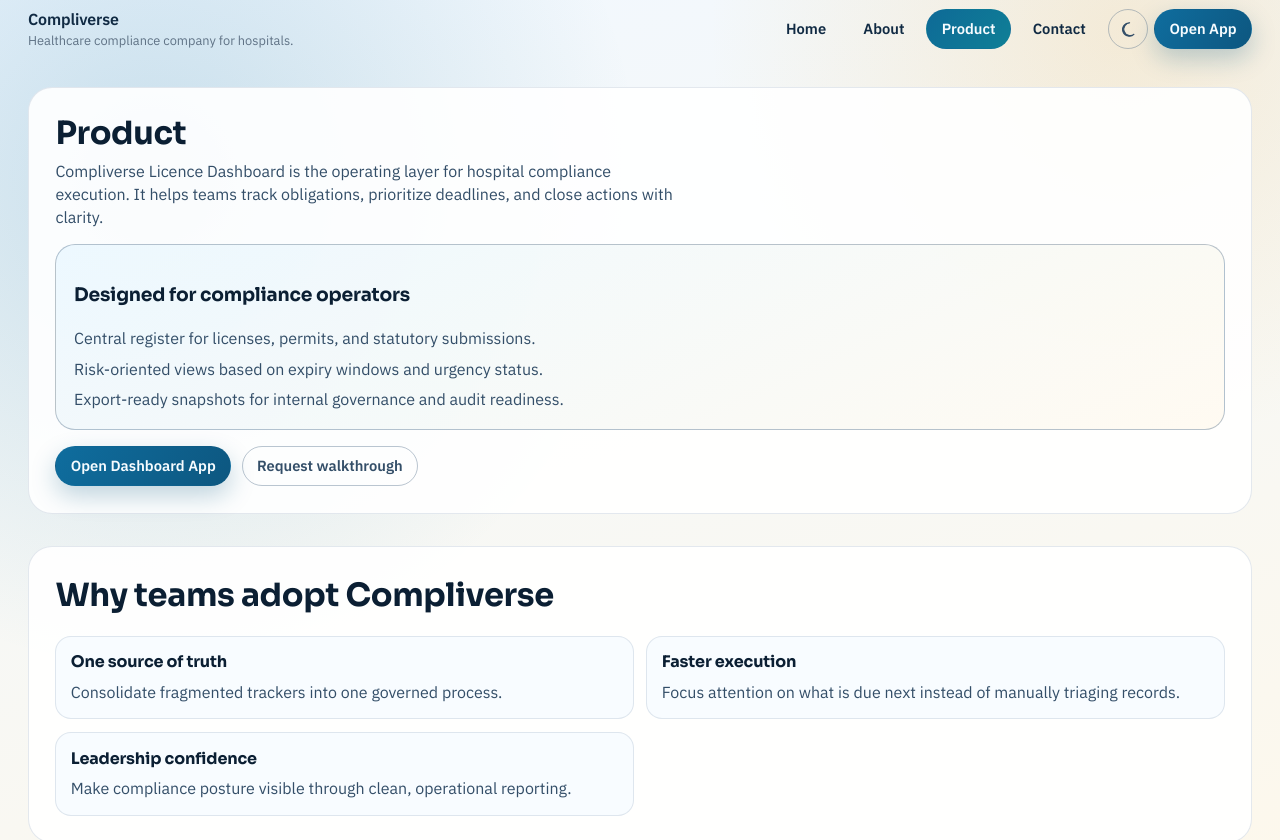
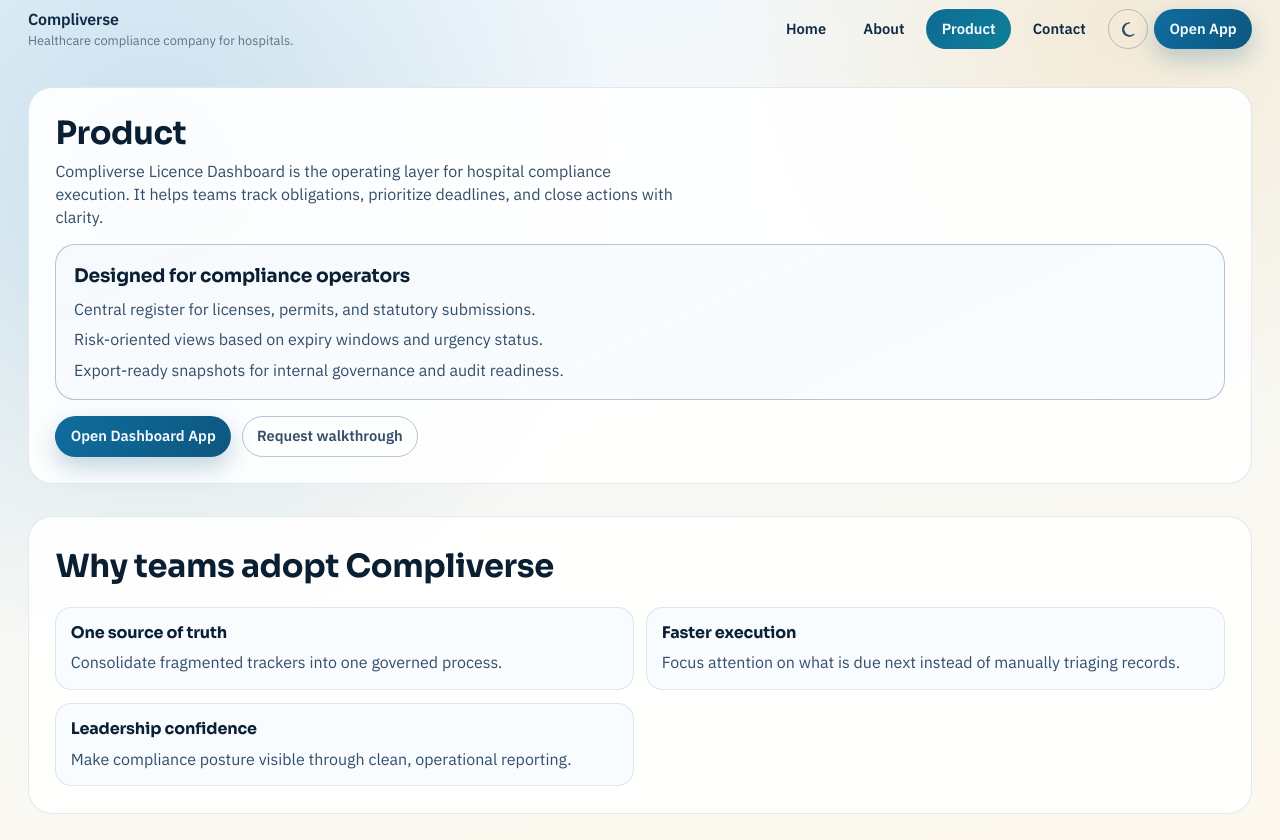
Before and after one commit to HexaGridSystems/license_dashboard, a React (Vite) app: page /product in a window 1280 px wide. Shown: the top 840 px of the page. Built offline with nearby package versions, Linux system fonts and the light colour scheme; no server answers.

Commit message:
fixed Product page

```diff
--- a/src/features/marketing/components/MarketingSite.module.css
+++ b/src/features/marketing/components/MarketingSite.module.css
@@ -337,8 +337,17 @@
   margin-top: 1rem;
   border-radius: 20px;
   border: 1px solid var(--card-border-strong);
-  background: linear-gradient(155deg, rgba(227, 245, 255, 0.58), rgba(255, 247, 232, 0.58));
+  background: linear-gradient(
+    155deg,
+    color-mix(in srgb, var(--surface-tint) 82%, transparent),
+    color-mix(in srgb, var(--surface-soft) 80%, transparent)
+  );
   padding: 1.1rem;
+}
+
+.productFrame h3 {
+  margin: 0;
+  color: var(--text-heading);
 }
 
 .productFrame p {
```
